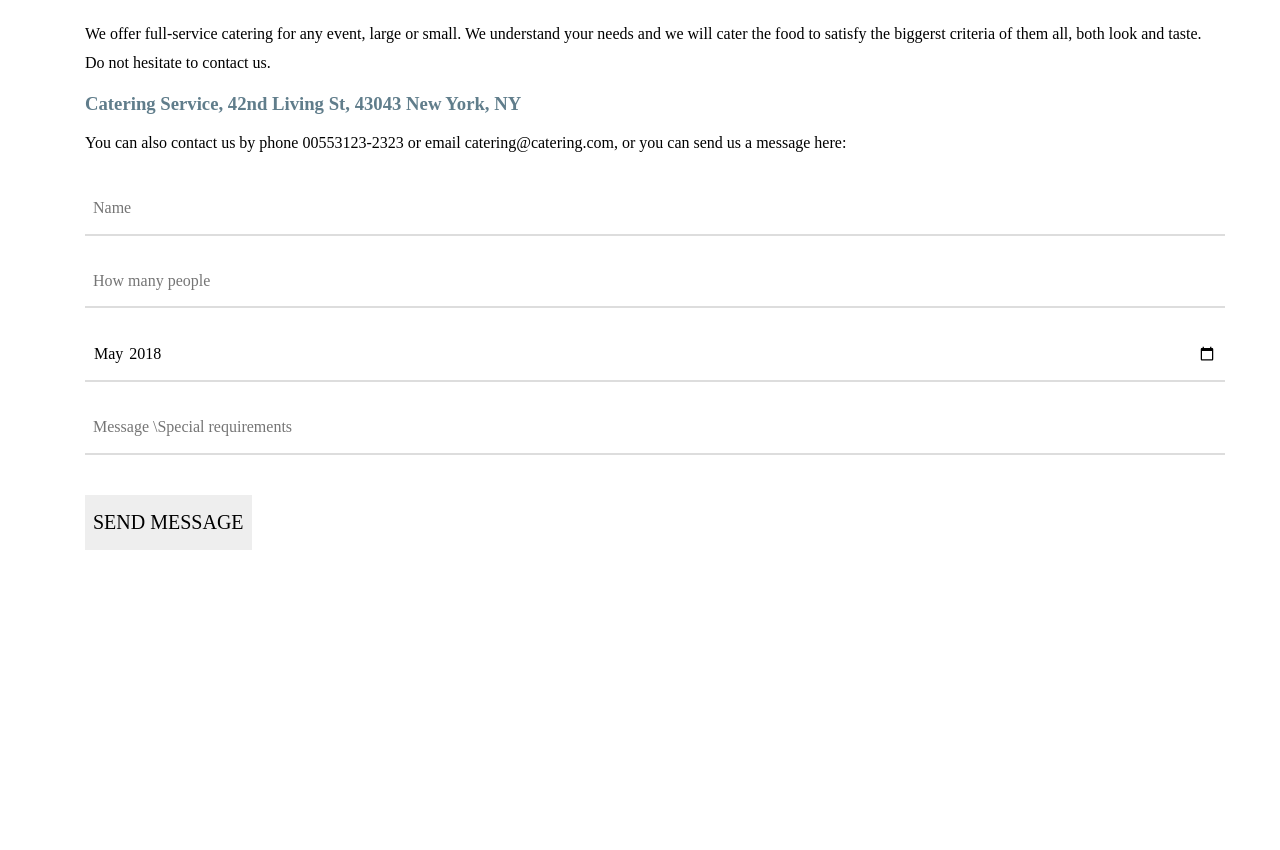
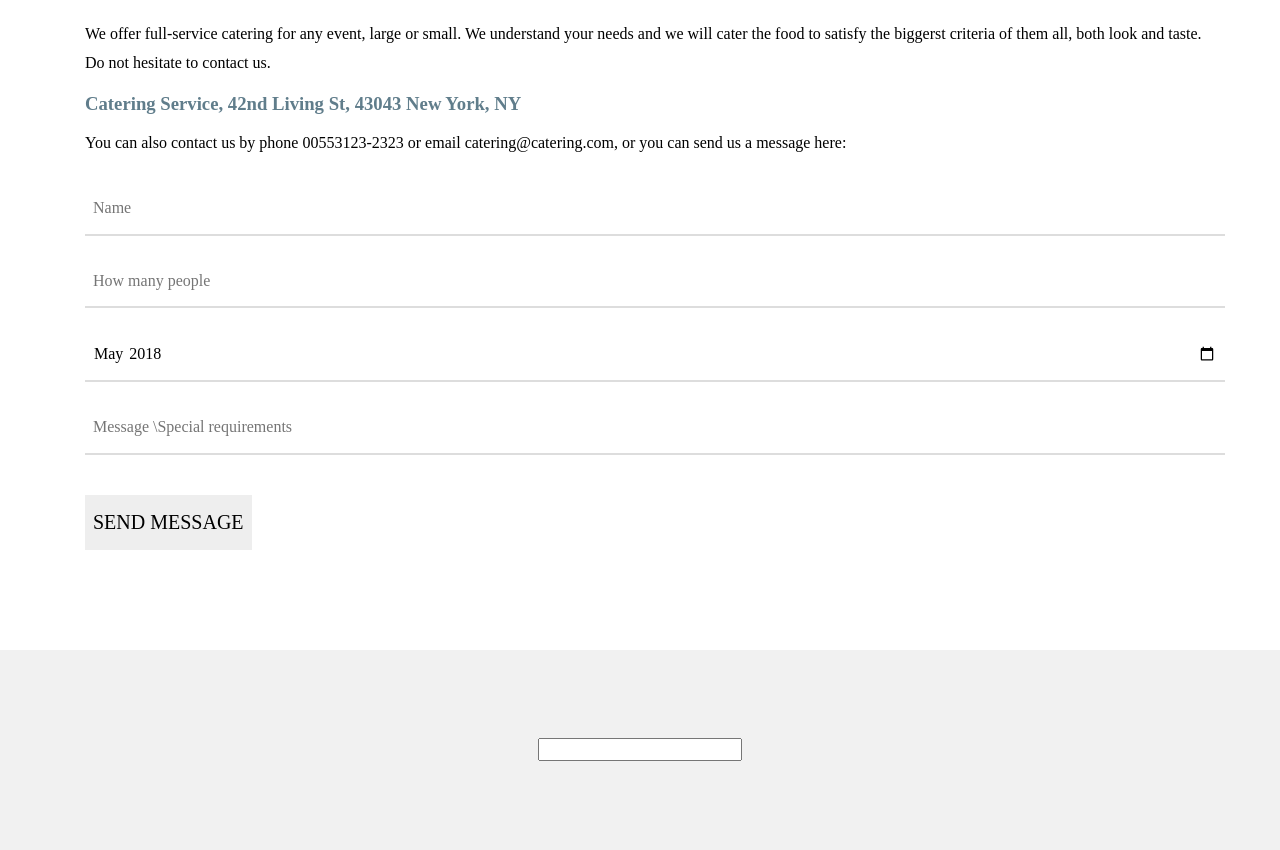
Before and after one commit to 3mmar791/gourment, a plain HTML site: page index.html in a window 1280 px wide. Shown: the part 2805-3655 px from the top of the page. Before the commit the page ends 3455 px from the top, so only its background shows below. Drawn offline with Linux system fonts and the light colour scheme.

Commit message:
add input

```diff
--- a/index.html
+++ b/index.html
@@ -115,5 +115,8 @@
         </div>
       </div>
     </section>
+    <footer>
+      <input type="text" name="" id="" />
+    </footer>
   </body>
 </html>
```
